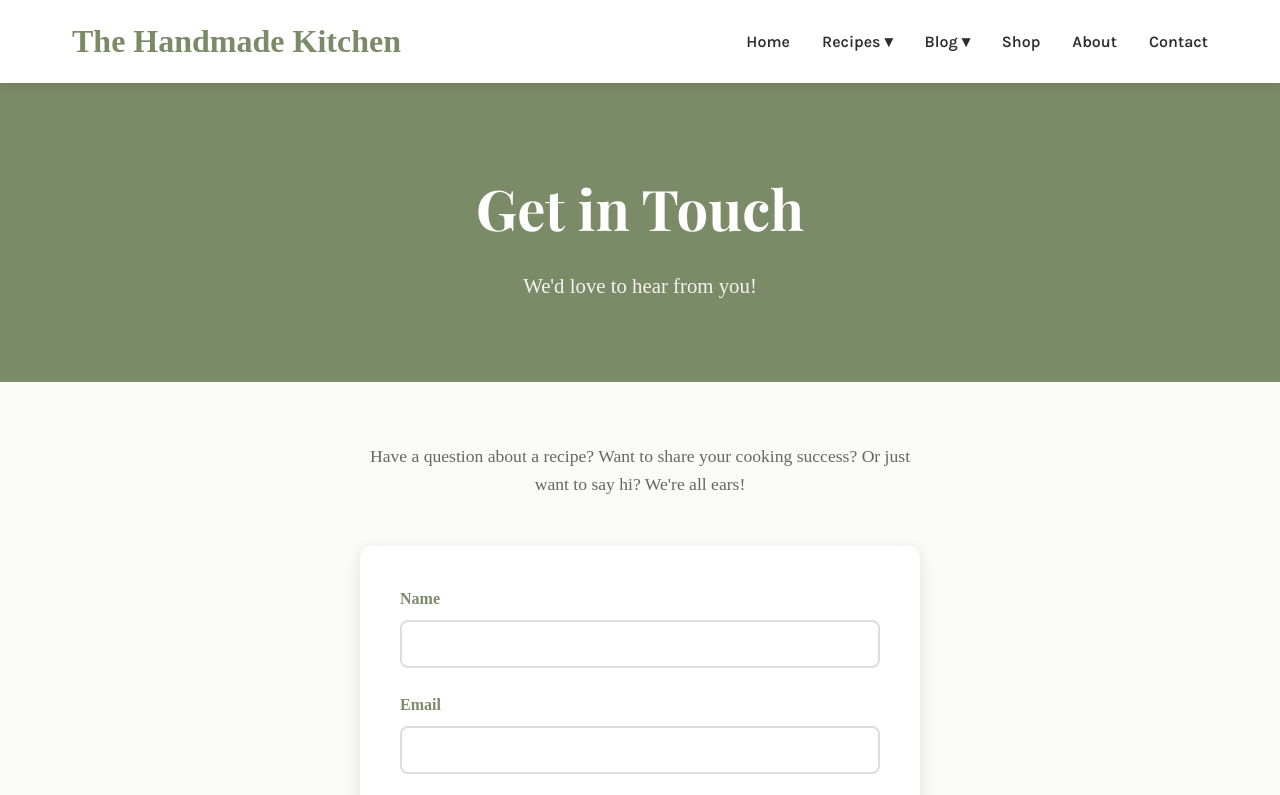
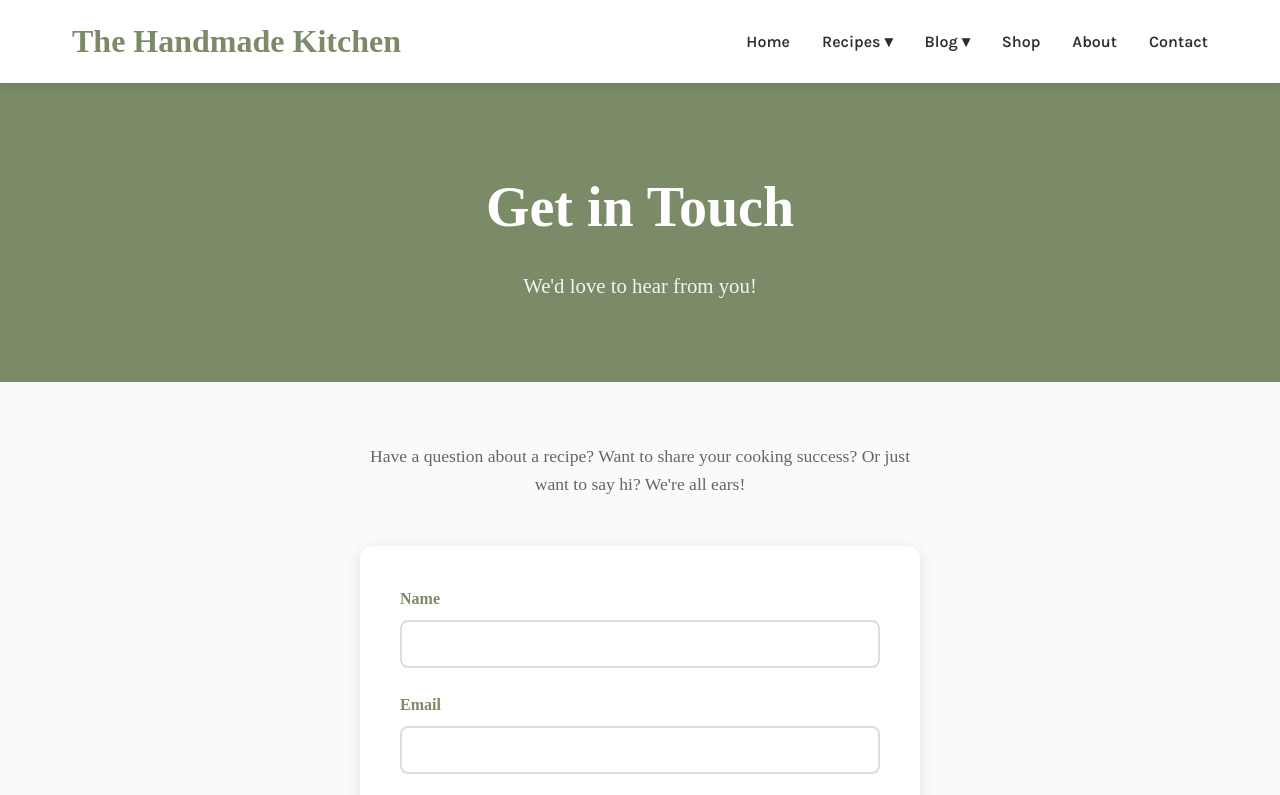
Before and after one commit to thehandmadekitchen/handmade-kitchen-website, a website: page contact.html in a window 1280 px wide. Shown: the top 795 px of the page. Drawn offline with nearby package versions, Linux system fonts and the light colour scheme.

Commit message:
Update contact.html

```diff
--- a/contact.html
+++ b/contact.html
@@ -123,7 +123,7 @@
         }
 
         .page-header h1 {
-            font-family: 'Playfair Display', serif;
+            font-family: 'Cormorant Garamond', serif;
             font-size: 3.5rem;
             color: white;
             margin-bottom: 1rem;
```
